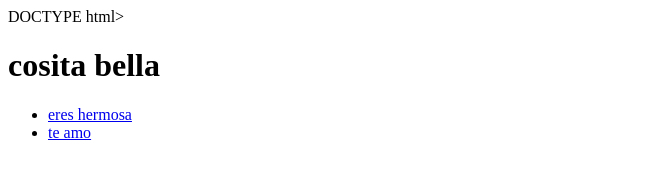
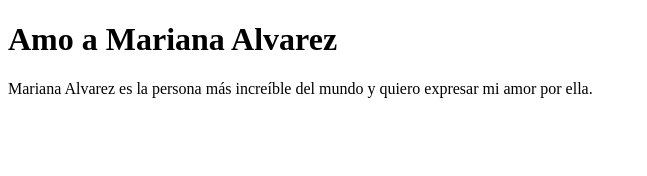
Before and after one commit to migue1956/teamobb, a plain HTML site: page index.html in a window 1280 px wide. Shown: the whole page, without its empty margins (0-647 px from the left). Drawn offline with Linux system fonts and the light colour scheme.

Commit message:
Update index.html

```diff
--- a/index.html
+++ b/index.html
@@ -1,16 +1,12 @@
-DOCTYPE html>
+<!DOCTYPE html>
 <html lang="es">
 <head>
-    <meta charset="UTF-8">
-    <meta name="viewport" content="width=device-width, initial-scale=1.0">
-    <link rel="stylesheet" href="styles.css">
-    <title>Te amo mi amor </title>
+<meta charset="UTF-8">
+<meta name="viewport" content="width=device-width, initial-scale=1.0">
+<title>Amo a Mariana Alvarez</title>
 </head>
 <body>
-    <header>
-        <h1>cosita bella</h1>
-    </header>
-    <nav>
-        <ul>
-            <li><a href="#">eres hermosa</a></li>
-            <li><a href="#">te amo</a></li>
+<h1>Amo a Mariana Alvarez</h1>
+<p>Mariana Alvarez es la persona más increíble del mundo y quiero expresar mi amor por ella.</p>
+</body>
+</html>
```
